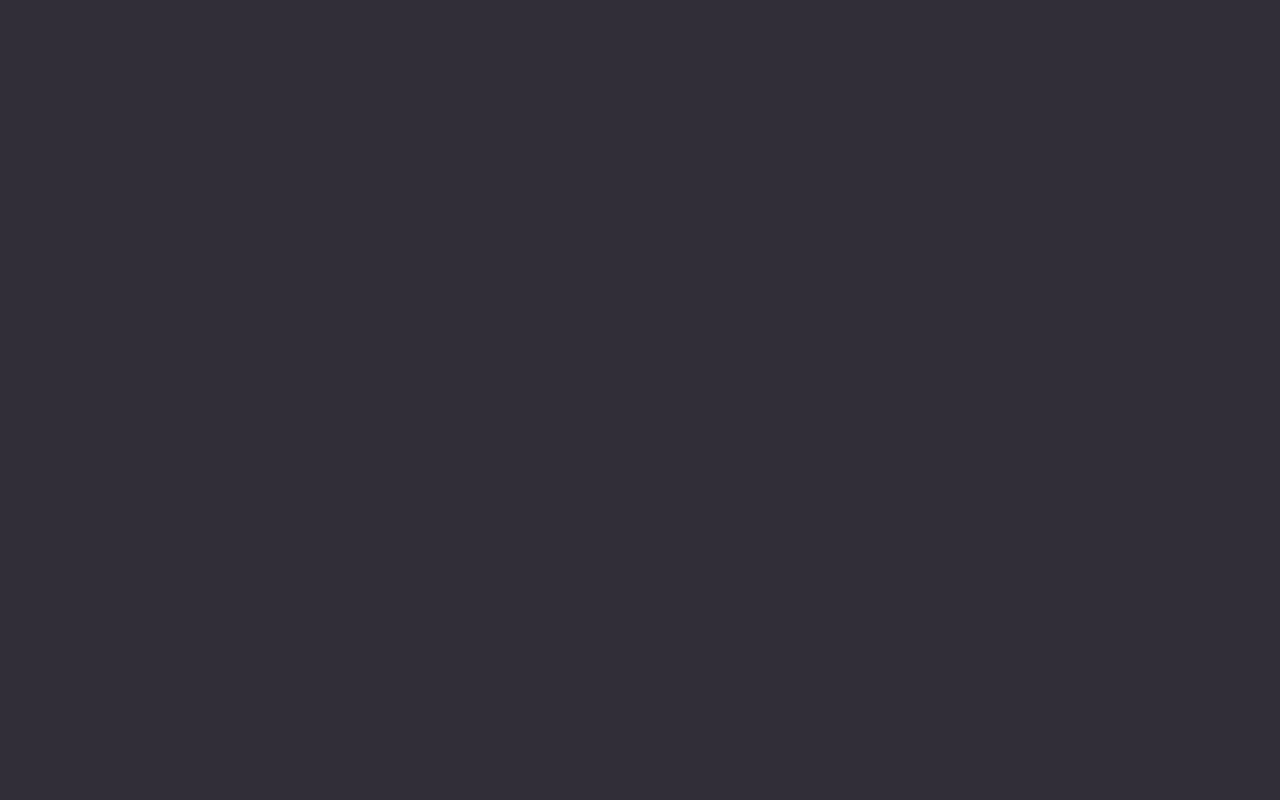
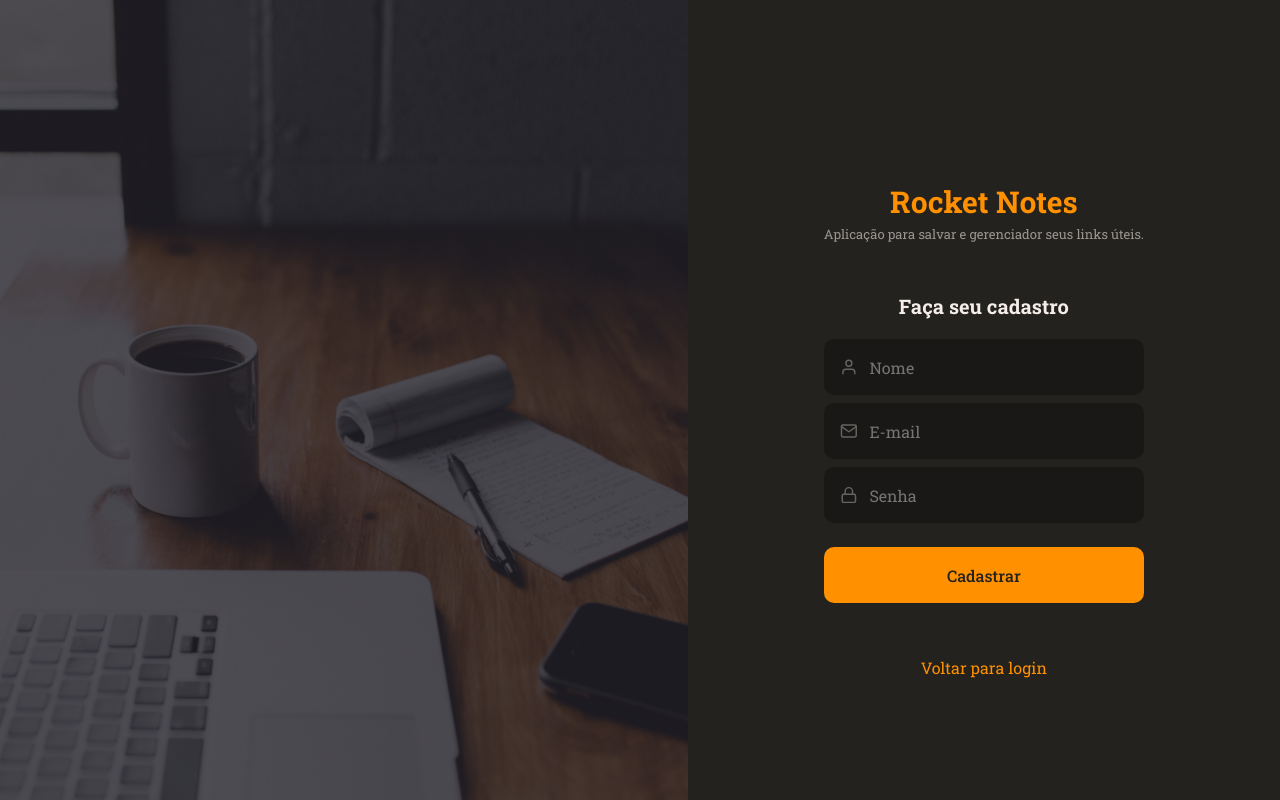
Before and after one commit to lyrisnunes/central-filme-frontend, a React (Vite) app: page /register in a window 1280 px wide. Before the commit this address had no page. Built offline with nearby package versions, Linux system fonts and the light colour scheme; no server answers.

Commit message:
Atualização Hooks

```diff
--- /dev/null
+++ b/src/hooks/auth.jsx
@@ -0,0 +1,43 @@
+// hook de autenticação
+import {createContext, useContext, useState} from "react";
+
+import {api} from "../services/api"; // para usar os dados
+
+export const AuthContext = createContext({});
+
+function AuthProvider({children}){
+   const [data, setData] = useState([]); // começa vazio
+
+   async function signIn({email, password}){ // precisa enviar info para back
+
+      try{
+         const response = await api.post("/sessions", {email, password}); // requisição da back
+          const { user, token} = response.data; // destruturar
+
+
+          api.defaults.headers.authorization = `Bearer ${token}`;
+          setData({ user, token })  // armazena o usuario e o token
+
+      }catch(error){
+         if(error.response){
+            alert(error.response.data.message);
+         }else{
+            alert("Não foi possivel entrar.");
+         }
+      }
+   }
+
+   return(
+      <AuthContext.Provider value={{ signIn, user: data.user }}>
+         {children}
+      </AuthContext.Provider>
+   )
+}
+
+function useAuth(){
+   const context = useContext(AuthContext);
+
+   return context;
+}
+
+export {AuthProvider, useAuth};
--- a/src/pages/SignIn/index.jsx
+++ b/src/pages/SignIn/index.jsx
@@ -1,12 +1,22 @@
+import { useState} from 'react'
 import {Container, Form, Background} from './styles';
 import { FiMail, FiLock} from 'react-icons/fi';
+import { Link } from 'react-router-dom';
 
-import { Link } from 'react-router-dom';
+import { useAuth } from '../../hooks/auth';
 
 import {Input} from '../../components/Input'
 import {Button} from '../../components/Button'
 
 export function SignIn(){
+      const [email, setEmail] = useState("");
+      const [password, setPassord] = useState("");
+
+      const {signIn} = useAuth();
+
+      function handleSignIn(){
+         signIn({email, password})
+      }
    return(
       <Container>
          <Form>
@@ -15,10 +25,10 @@
 
             <h2>Faça seu login</h2>
 
-            <Input placeholder="e-mail" type="text" icon={FiMail} />
-            <Input placeholder="senha" type="password" icon={FiLock} />
+            <Input placeholder="e-mail" type="text" icon={FiMail} onChange={e => setEmail(e.target.value)} />
+            <Input placeholder="senha" type="password" icon={FiLock} onChange={e => setPassord(e.target.value)}/>
 
-            <Button title="Entrar"/>
+            <Button title="Entrar" onClick={handleSignIn}/>
 
             <Link to="/register">Criar conta</Link>
          </Form>
--- a/src/pages/SignIn/styles.js
+++ b/src/pages/SignIn/styles.js
@@ -5,6 +5,7 @@
    height: 100vh;
    display: flex;
    align-items: stretch;
+
 `;
 
 export const Form = styled.form`
--- a/src/pages/SignUp/index.jsx
+++ b/src/pages/SignUp/index.jsx
@@ -1,12 +1,39 @@
+import {useState} from "react";
 import {Container, Form, Background} from './styles';
 import { FiMail, FiLock, FiUser} from 'react-icons/fi';
+import { Link, useNavigate } from 'react-router-dom';
 
-import { Link } from 'react-router-dom';
+import {api} from "../../services/api";
 
-import {Input} from '../../components/Input'
-import {Button} from '../../components/Button'
+import {Input} from '../../components/Input';
+import {Button} from '../../components/Button';
 
 export function SignUp(){
+   const [name, setName] = useState("");
+   const [email, setEmail] = useState("");
+   const [ password, setPassword ] = useState("");
+
+   const navigate = useNavigate();
+
+   function handleSignUp(){
+      if(!name || !email || !password){
+         return alert("Todos campos precisam ser preenchidos");
+      }
+
+      api.post("/users", {name, email, password}) // minha api
+      .then(() => { // se deu certo
+         alert("Usuário cadastrado com sucesso!");
+         navigate("/");
+      })
+      .catch( error => {
+         if(error.response){
+            alert(error.response.data.message); // pegar msg que back está me enviando
+         } else{
+            alert("Não foi possivel cadastrar");
+         }
+      })
+   }
+
    return(
       <Container>
          <Background/>
@@ -16,11 +43,11 @@
 
             <h2>Faça seu cadastro</h2>
 
-            <Input placeholder="Nome" type="text" icon={FiUser} />
-            <Input placeholder="E-mail" type="text" icon={FiMail} />
-            <Input placeholder="Senha" type="password" icon={FiLock} />
+            <Input placeholder="Nome" type="text" icon={FiUser} onChange={e => setName(e.target.value)}/>
+            <Input placeholder="E-mail" type="text" icon={FiMail} onChange={e => setEmail(e.target.value)} />
+            <Input placeholder="Senha" type="password" icon={FiLock} onChange={e => setPassword(e.target.value)} />
 
-            <Button title="Cadastrar"/>
+            <Button title="Cadastrar" onClick={handleSignUp}/>
 
             <Link to="/">Voltar para login</Link>
          </Form>
--- a/src/routes/index.jsx
+++ b/src/routes/index.jsx
@@ -6,7 +6,7 @@
 export function Routes(){
    return(
       <BrowserRouter>
-         <AppRoutes/>
+         <AuthRoutes/>
       </BrowserRouter>
    )
 }
--- /dev/null
+++ b/src/services/api.js
@@ -0,0 +1,8 @@
+import axios from "axios";
+
+// endereço do nosso servidor
+export const api = axios.create({
+   baseURL: "http://localhost:2000"
+});
+
+api.get("./users/:id")
--- a/src/styles/theme.js
+++ b/src/styles/theme.js
@@ -1,7 +1,7 @@
 export default {
    COLORS: {
-     BACKGROUND_900: "#232129",
-     BACKGROUND_800: "#312E38",
+     BACKGROUND_900: "#191816",
+     BACKGROUND_800: "#24221F",
      BACKGROUND_700: "#3E3B47",
 
      WHITE: "#F4EDE8",
```
Also changed, not shown: src/main.jsx (+6 -2 lines).
